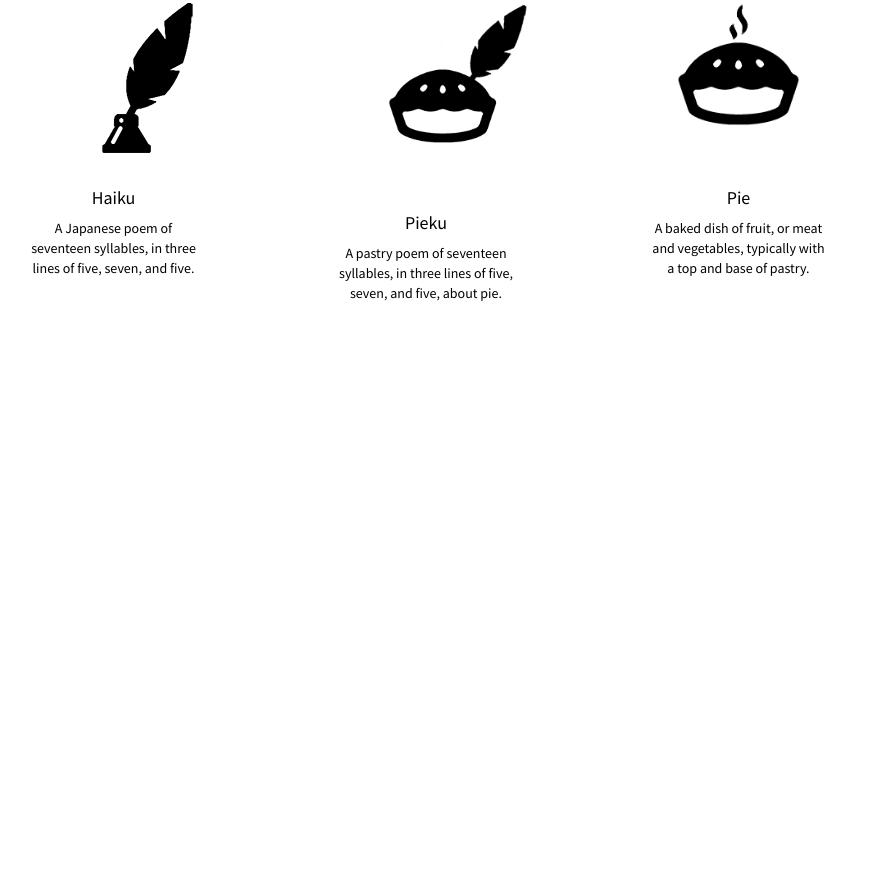
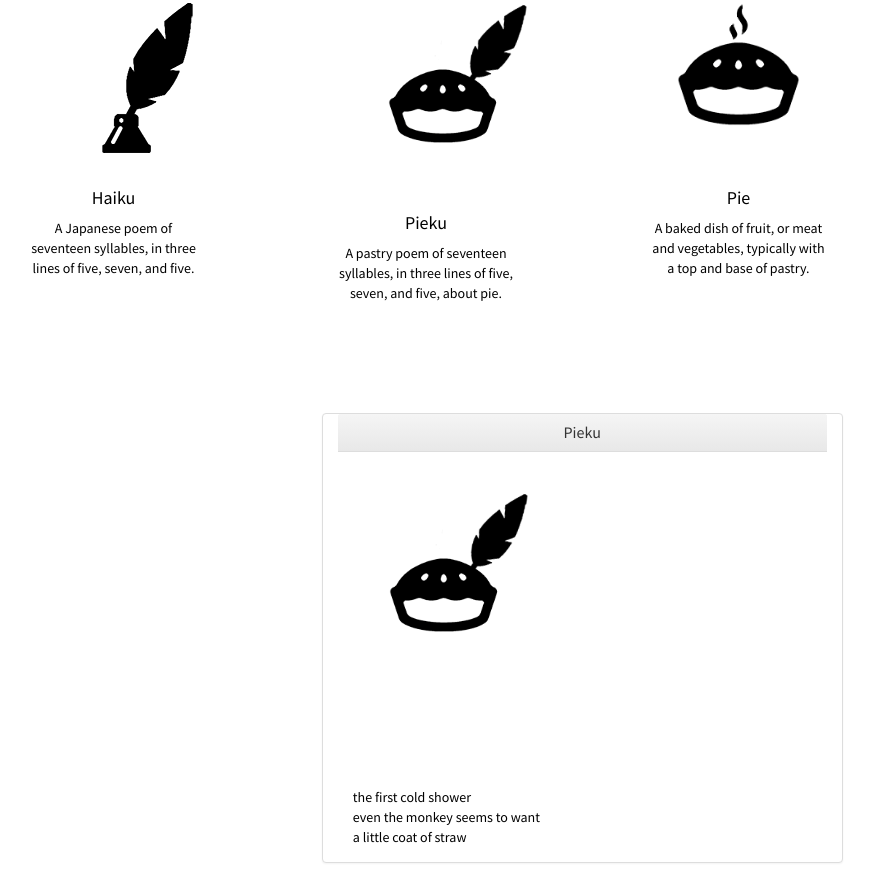
Before and after one commit to erintherad/pieku, a plain HTML site: page index.html in a window 1280 px wide. Shown: the part 897-1780 px from the top of the page, without its empty margins (214-1088 px from the left). Before the commit the page ends 1310 px from the top, so only its background shows below. Drawn offline with nearby package versions, Linux system fonts and the light colour scheme.

Commit message:
Added pieku panel

```diff
--- a/index.html
+++ b/index.html
@@ -83,6 +83,27 @@
 		</div>
 	</div>
 
+	<!-- Pieku list layout -->
+	<div class="pieku-list-layout">
+		<div class="container-fluid">
+			<div class="col-md-2"></div>
+			<div class="col-md-2 pieku-list-nav"></div>
+			<div class="col-md-1"></div>
+			<div class="col-md-5 pieku-list-panel panel panel-default ">
+				<div class="panel-heading">
+					<h3 class="panel-title text-center">Pieku</h3>
+				</div>
+				<div class="col-md-6 piekuListImg"></div>
+				<div class="col-md-6 panel-body">
+					the first cold shower<br>
+					even the monkey seems to want<br>
+					a little coat of straw
+				</div>
+			</div>
+			<div class="col-md-2"></div>
+		</div>
+	</div>
+
 	<!--jQuery-->
 	<script src="http://code.jquery.com/jquery-2.1.3.min.js"></script>
 
--- a/style.css
+++ b/style.css
@@ -103,3 +103,20 @@ hr.small {
  	margin-left: 28px;
  	background-size: 70%;
 }
+
+/*pieku list layout section*/
+.pieku-list-layout {
+	color: black;
+}
+.piekuListImg {
+	background: url(img/pieku-icon.png) no-repeat;
+	display: block;
+ 	width: 200px;
+  	height: 200px;
+  	margin-top: 40px;
+  	margin-left: 51px;
+  	background-size: 70%;
+}
+.panel-body {
+	margin-top: 80px;
+}
```
Lines whose indentation alone changed are shown as unchanged.
